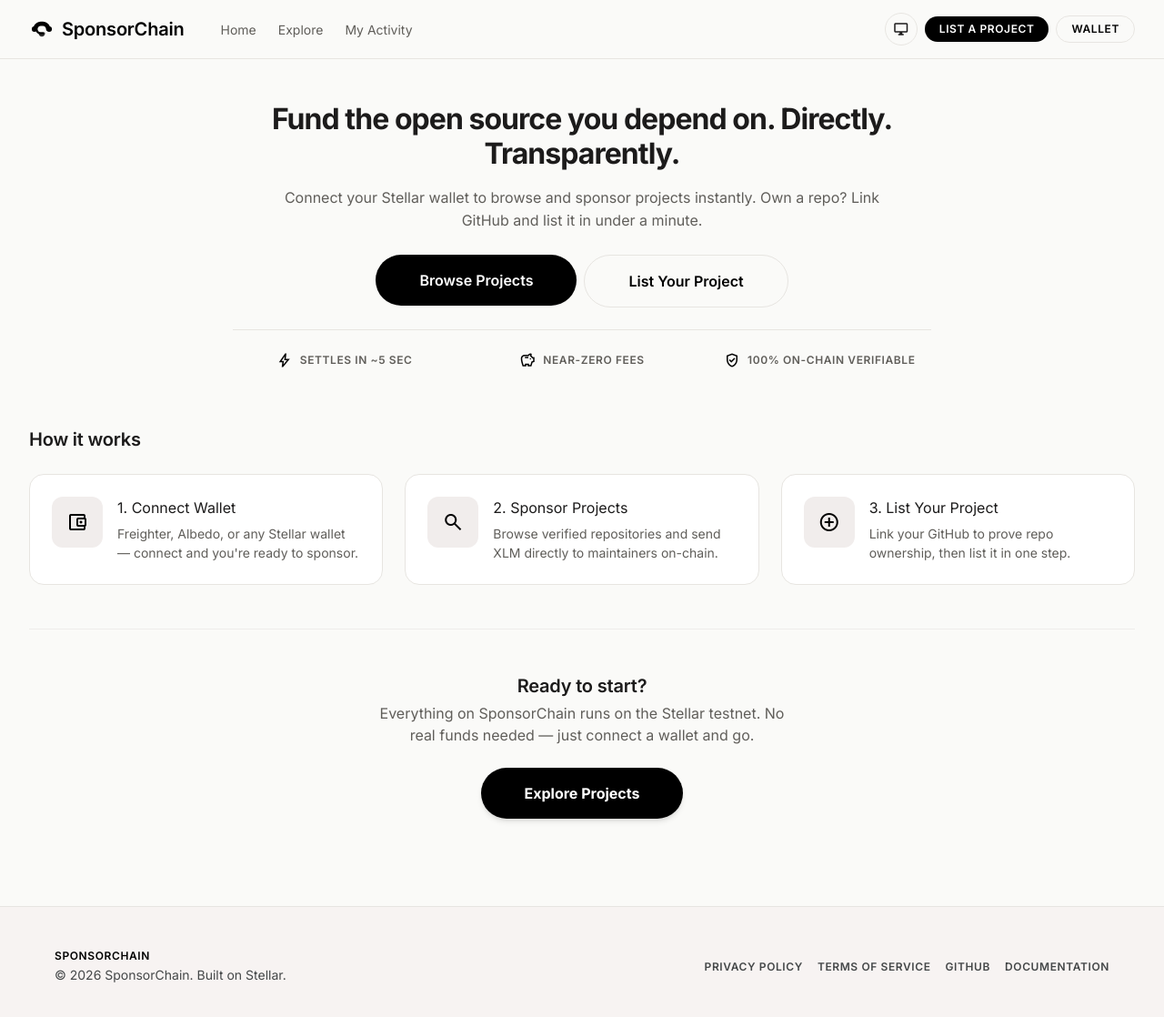
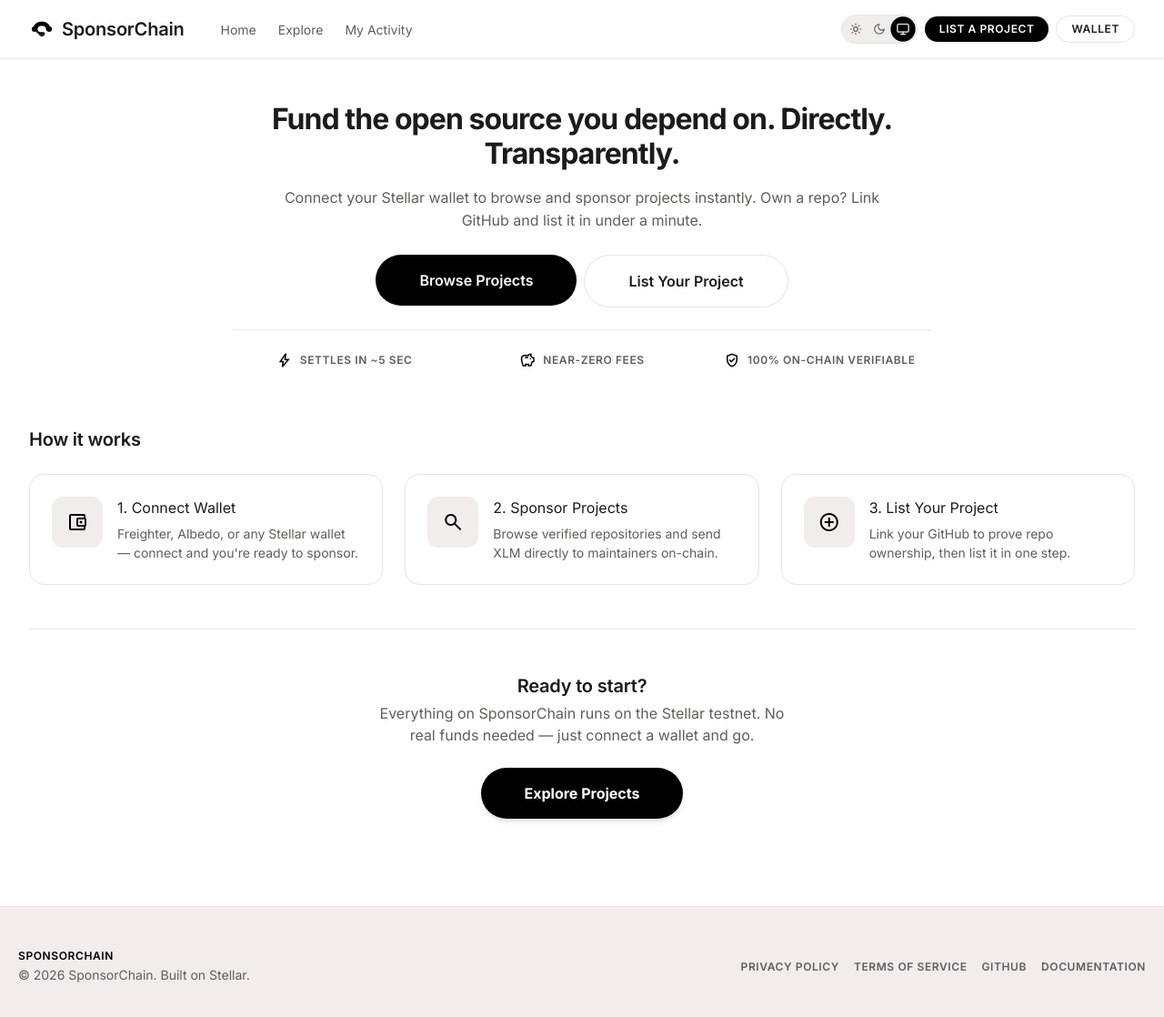
Before and after one commit to ashuujha/SponsorChain, a Next.js app: page / in a window 1280 px wide. Shown: the top 1118 px of the page at 91% size. Built offline with nearby package versions, Linux system fonts and the light colour scheme.

Commit message:
fix(theme): map tailwind colors to CSS variables, replace material icons in theme toggle with segmented inline SVGs, and fix button contrast

```diff
--- a/src/app/globals.css
+++ b/src/app/globals.css
@@ -8,11 +8,15 @@
   --background: #FAFAF8;
   --foreground: #1C1B1B;
   --surface: #FFFFFF;
-  --surface-hover: #F1EDEC;
+  --surface-container: #F1EDEC;
+  --surface-hover: #EBE7E6;
   --border-color: #E7E5E1;
   --text-primary: #1C1B1B;
   --text-secondary: #605E5A;
   --accent-green: #2E7D32;
+  --primary-bg: #000000;
+  --primary-text: #FFFFFF;
+  --btn-border: #E7E5E1;
   --font-inter: 'Inter', sans-serif;
 }
 
@@ -20,11 +24,15 @@
   --background: #0E0F12;
   --foreground: #F4F4F6;
   --surface: #16181D;
-  --surface-hover: #20232A;
+  --surface-container: #20232A;
+  --surface-hover: #282C35;
   --border-color: #2A2D35;
   --text-primary: #F4F4F6;
   --text-secondary: #9EA3B0;
   --accent-green: #4CAF50;
+  --primary-bg: #F4F4F6;
+  --primary-text: #0E0F12;
+  --btn-border: #2A2D35;
 }
 
 @layer base {
@@ -50,7 +58,7 @@
   }
 
   .receipt-dotted-line {
-    border-top: 1px dashed #E7E5E1;
+    border-top: 1px dashed var(--border-color);
   }
 
   .hide-scrollbar::-webkit-scrollbar {
@@ -62,11 +70,11 @@
   }
 
   .dot-grid {
-    background-image: radial-gradient(#e5e2e1 1px, transparent 1px);
+    background-image: radial-gradient(var(--border-color) 1px, transparent 1px);
     background-size: 24px 24px;
   }
 
-  /* Custom Typography Utility Mappings to match Stitch HTML Mockups */
+  /* Custom Typography Utility Mappings */
   .font-body-sm, .text-body-sm {
     font-size: 14px;
     line-height: 1.5;
@@ -114,47 +122,3 @@
     font-weight: 500;
   }
 }
-
-/* Core Material Design 3 Text Color Fallbacks for Solid Background Contrast - Global Scope */
-.text-on-primary, .text-on-secondary, .text-on-tertiary, .text-on-error {
-  color: #ffffff !important;
-}
-.text-on-surface, .text-on-background {
-  color: #1c1b1b !important;
-}
-.dark .text-on-surface, .dark .text-on-background {
-  color: #F4F4F6 !important;
-}
-.text-on-surface-variant {
-  color: #444748 !important;
-}
-.dark .text-on-surface-variant {
-  color: #9EA3B0 !important;
-}
-.text-on-primary-container {
-  color: #ffffff !important;
-}
-.text-on-secondary-container {
-  color: #64625e !important;
-}
-.text-on-tertiary-container {
-  color: #868381 !important;
-}
-.text-on-error-container {
-  color: #93000a !important;
-}
-
-/* ============================================================
-   Button Backstop — prevent black-on-black cascade
-   bg-primary = #000000, bg-secondary = #605e5a → must always
-   render white text regardless of inherited body color.
-   ============================================================ */
-.bg-primary {
-  color: #ffffff;
-}
-.bg-secondary {
-  color: #ffffff;
-}
-.bg-error {
-  color: #ffffff;
-}
--- a/src/components/shared/header.tsx
+++ b/src/components/shared/header.tsx
@@ -10,20 +10,20 @@
   const toggleDrawer = useUIStore((state) => state.toggleDrawer);
 
   return (
-    <header className="fixed top-0 w-full bg-surface/90 dark:bg-neutral-950/90 backdrop-blur-md z-40 border-b border-outline-variant dark:border-neutral-800 transition-colors">
+    <header className="fixed top-0 w-full bg-surface/90 backdrop-blur-md z-40 border-b border-outline-variant transition-colors">
       <div className="max-w-7xl mx-auto px-4 sm:px-6 lg:px-8 flex justify-between items-center h-16">
         <div className="flex items-center gap-sm">
           <button
-            className="p-xs hover:bg-surface-container dark:hover:bg-neutral-800 rounded-full transition-colors md:hidden"
+            className="p-xs hover:bg-surface-container rounded-full transition-colors md:hidden text-foreground"
             onClick={toggleDrawer}
             aria-label="Toggle Navigation Menu"
           >
-            <span className="material-symbols-outlined text-primary dark:text-neutral-100">menu</span>
+            <span className="material-symbols-outlined text-[20px]">menu</span>
           </button>
 
           <Link href="/" className="flex items-center gap-2 mr-md group">
-            <BrandLogo className="w-7 h-7 text-primary dark:text-neutral-100 group-hover:scale-105 transition-transform" />
-            <span className="font-headline-md text-headline-md font-bold text-primary dark:text-neutral-100 tracking-tight">
+            <BrandLogo className="w-7 h-7 text-foreground group-hover:scale-105 transition-transform" />
+            <span className="font-headline-md text-headline-md font-bold text-foreground tracking-tight">
               SponsorChain
             </span>
           </Link>
@@ -31,19 +31,19 @@
           <nav className="hidden md:flex items-center gap-lg ml-4">
             <Link
               href="/"
-              className="text-secondary dark:text-neutral-400 hover:text-primary dark:hover:text-neutral-100 font-semibold text-body-sm transition-colors"
+              className="text-secondary hover:text-foreground font-semibold text-body-sm transition-colors"
             >
               Home
             </Link>
             <Link
               href="/explore"
-              className="text-secondary dark:text-neutral-400 hover:text-primary dark:hover:text-neutral-100 font-semibold text-body-sm transition-colors"
+              className="text-secondary hover:text-foreground font-semibold text-body-sm transition-colors"
             >
               Explore
             </Link>
             <Link
               href="/activity"
-              className="text-secondary dark:text-neutral-400 hover:text-primary dark:hover:text-neutral-100 font-semibold text-body-sm transition-colors"
+              className="text-secondary hover:text-foreground font-semibold text-body-sm transition-colors"
             >
               My Activity
             </Link>
@@ -54,12 +54,12 @@
           <ThemeToggle />
 
           <Link href="/list-project">
-            <button className="hidden sm:inline-flex bg-primary dark:bg-neutral-100 text-on-primary dark:text-neutral-900 font-label-caps text-label-caps px-md py-2 rounded-full hover:bg-neutral-800 dark:hover:bg-neutral-200 transition-colors font-semibold shadow-xs">
+            <button className="hidden sm:inline-flex bg-primary text-on-primary font-label-caps text-label-caps px-md py-2 rounded-full hover:opacity-90 transition-all font-semibold shadow-xs">
               List a Project
             </button>
           </Link>
           <Link href="/wallet">
-            <button className="border border-outline-variant dark:border-neutral-700 text-primary dark:text-neutral-100 font-label-caps text-label-caps px-md py-2 rounded-full hover:bg-surface-container dark:hover:bg-neutral-800 transition-colors font-semibold">
+            <button className="border border-outline-variant text-foreground font-label-caps text-label-caps px-md py-2 rounded-full hover:bg-surface-container transition-colors font-semibold">
               Wallet
             </button>
           </Link>
--- a/src/components/shared/theme-toggle.tsx
+++ b/src/components/shared/theme-toggle.tsx
@@ -2,6 +2,33 @@
 
 import React, { useEffect, useState } from "react";
 import { useTheme } from "next-themes";
+
+function SunIcon({ className = "w-4 h-4" }: { className?: string }) {
+  return (
+    <svg viewBox="0 0 24 24" fill="none" stroke="currentColor" strokeWidth="2" strokeLinecap="round" strokeLinejoin="round" className={className}>
+      <circle cx="12" cy="12" r="4" />
+      <path d="M12 2v2M12 20v2M4.93 4.93l1.41 1.41M17.66 17.66l1.41 1.41M2 12h2M20 12h2M6.34 17.66l-1.41 1.41M19.07 4.93l-1.41 1.41" />
+    </svg>
+  );
+}
+
+function MoonIcon({ className = "w-4 h-4" }: { className?: string }) {
+  return (
+    <svg viewBox="0 0 24 24" fill="none" stroke="currentColor" strokeWidth="2" strokeLinecap="round" strokeLinejoin="round" className={className}>
+      <path d="M12 3a6 6 0 0 0 9 9 9 9 0 1 1-9-9Z" />
+    </svg>
+  );
+}
+
+function MonitorIcon({ className = "w-4 h-4" }: { className?: string }) {
+  return (
+    <svg viewBox="0 0 24 24" fill="none" stroke="currentColor" strokeWidth="2" strokeLinecap="round" strokeLinejoin="round" className={className}>
+      <rect width="20" height="14" x="2" y="3" rx="2" />
+      <line x1="8" x2="16" y1="21" y2="21" />
+      <line x1="12" x2="12" y1="17" y2="21" />
+    </svg>
+  );
+}
 
 export function ThemeToggle() {
   const { theme, setTheme } = useTheme();
@@ -11,40 +38,51 @@
     setMounted(true);
   }, []);
 
-  if (!mounted) {
-    return (
-      <div className="w-8 h-8 rounded-full bg-surface-container border border-outline-variant opacity-50" />
-    );
-  }
-
-  const cycleTheme = () => {
-    if (theme === "light") setTheme("dark");
-    else if (theme === "dark") setTheme("system");
-    else setTheme("light");
-  };
-
-  const getIcon = () => {
-    if (theme === "light") return "light_mode";
-    if (theme === "dark") return "dark_mode";
-    return "desktop_windows";
-  };
-
-  const getTitle = () => {
-    if (theme === "light") return "Theme: Light (Click for Dark)";
-    if (theme === "dark") return "Theme: Dark (Click for System)";
-    return "Theme: System (Click for Light)";
-  };
+  const activeTheme = mounted ? theme : "system";
 
   return (
-    <button
-      onClick={cycleTheme}
-      title={getTitle()}
-      aria-label={getTitle()}
-      className="p-2 rounded-full border border-outline-variant bg-surface hover:bg-surface-container text-on-surface transition-colors flex items-center justify-center"
-    >
-      <span className="material-symbols-outlined text-[18px]">
-        {getIcon()}
-      </span>
-    </button>
+    <div className="flex items-center bg-surface-container border border-outline-variant p-0.5 rounded-full shadow-xs">
+      <button
+        type="button"
+        onClick={() => setTheme("light")}
+        title="Light Theme"
+        aria-label="Switch to Light Theme"
+        className={`p-1.5 rounded-full transition-all duration-200 ${
+          activeTheme === "light"
+            ? "bg-primary text-on-primary shadow-xs scale-105"
+            : "text-secondary hover:text-primary"
+        }`}
+      >
+        <SunIcon className="w-3.5 h-3.5" />
+      </button>
+
+      <button
+        type="button"
+        onClick={() => setTheme("dark")}
+        title="Dark Theme"
+        aria-label="Switch to Dark Theme"
+        className={`p-1.5 rounded-full transition-all duration-200 ${
+          activeTheme === "dark"
+            ? "bg-primary text-on-primary shadow-xs scale-105"
+            : "text-secondary hover:text-primary"
+        }`}
+      >
+        <MoonIcon className="w-3.5 h-3.5" />
+      </button>
+
+      <button
+        type="button"
+        onClick={() => setTheme("system")}
+        title="System Theme"
+        aria-label="Switch to System Theme"
+        className={`p-1.5 rounded-full transition-all duration-200 ${
+          activeTheme === "system"
+            ? "bg-primary text-on-primary shadow-xs scale-105"
+            : "text-secondary hover:text-primary"
+        }`}
+      >
+        <MonitorIcon className="w-3.5 h-3.5" />
+      </button>
+    </div>
   );
 }
--- a/src/components/ui/button.tsx
+++ b/src/components/ui/button.tsx
@@ -3,23 +3,22 @@
 import { cn } from "@/lib/utils";
 
 const buttonVariants = cva(
-  "inline-flex items-center justify-center whitespace-nowrap rounded-full font-semibold transition-all focus-visible:outline-none focus-visible:ring-1 focus-visible:ring-ring disabled:pointer-events-none disabled:opacity-50 active:scale-95",
+  "inline-flex items-center justify-center whitespace-nowrap rounded-full font-semibold transition-all focus-visible:outline-none focus-visible:ring-2 focus-visible:ring-primary disabled:pointer-events-none disabled:opacity-50 active:scale-95",
   {
     variants: {
       variant: {
-        // Use [color:] arbitrary values — these are always generated and beat cascade from body
         default:
-          "bg-primary [color:#ffffff] shadow-sm hover:opacity-90",
+          "bg-primary text-on-primary shadow-sm hover:opacity-90",
         destructive:
-          "bg-error [color:#ffffff] shadow-sm hover:opacity-90",
+          "bg-error text-on-error shadow-sm hover:opacity-90",
         outline:
-          "border border-outline-variant bg-surface [color:#000000] hover:bg-surface-container-low transition-colors",
+          "border border-outline-variant bg-surface text-foreground hover:bg-surface-container transition-colors",
         secondary:
-          "bg-secondary [color:#ffffff] shadow-sm hover:opacity-90",
+          "bg-secondary text-on-secondary shadow-sm hover:opacity-90",
         ghost:
-          "hover:bg-surface-container-low [color:#000000]",
+          "hover:bg-surface-container text-foreground",
         link:
-          "[color:#000000] underline-offset-4 hover:underline",
+          "text-foreground underline-offset-4 hover:underline",
       },
       size: {
         default: "py-md px-xl text-body-lg",
--- a/tailwind.config.ts
+++ b/tailwind.config.ts
@@ -11,27 +11,23 @@
   theme: {
     extend: {
       colors: {
-        background: "#FAFAF8",
-        foreground: "#1c1b1b",
-        "on-primary": "#ffffff",
+        background: "var(--background)",
+        foreground: "var(--foreground)",
+        "on-primary": "var(--primary-text)",
         "on-secondary": "#ffffff",
         "on-tertiary": "#ffffff",
         "on-error": "#ffffff",
-        "on-surface": "#1c1b1b",
-        "on-surface-variant": "#444748",
-        "on-background": "#1c1b1b",
-        "on-primary-container": "#858383",
-        "on-secondary-container": "#64625e",
-        "on-tertiary-container": "#868381",
-        "on-error-container": "#93000a",
+        "on-surface": "var(--text-primary)",
+        "on-surface-variant": "var(--text-secondary)",
+        "on-background": "var(--text-primary)",
         primary: {
-          DEFAULT: "#000000",
-          foreground: "#ffffff",
+          DEFAULT: "var(--primary-bg)",
+          foreground: "var(--primary-text)",
           fixed: "#e5e2e1",
           "fixed-dim": "#c8c6c5",
         },
         secondary: {
-          DEFAULT: "#605e5a",
+          DEFAULT: "var(--text-secondary)",
           foreground: "#ffffff",
           container: "#e3dfda",
           "on-container": "#64625e",
@@ -39,7 +35,7 @@
           "fixed-dim": "#c9c6c1",
         },
         tertiary: {
-          DEFAULT: "#000000",
+          DEFAULT: "var(--text-primary)",
           foreground: "#ffffff",
           container: "#1d1b1a",
           "on-container": "#868381",
@@ -53,22 +49,22 @@
           "on-container": "#93000a",
         },
         surface: {
-          DEFAULT: "#FAFAF8",
+          DEFAULT: "var(--surface)",
           dim: "#ddd9d8",
           bright: "#fdf8f8",
           variant: "#e5e2e1",
           tint: "#5f5e5e",
           container: {
-            lowest: "#ffffff",
-            low: "#f7f3f2",
-            DEFAULT: "#f1edec",
-            high: "#ebe7e6",
-            highest: "#e5e2e1",
+            lowest: "var(--surface)",
+            low: "var(--surface-container)",
+            DEFAULT: "var(--surface-container)",
+            high: "var(--surface-hover)",
+            highest: "var(--surface-hover)",
           },
         },
         outline: {
-          DEFAULT: "#747878",
-          variant: "#E7E5E1",
+          DEFAULT: "var(--border-color)",
+          variant: "var(--border-color)",
         },
         "inverse-surface": "#313030",
         "inverse-on-surface": "#f4f0ef",
@@ -81,11 +77,11 @@
         full: "9999px",
       },
       maxWidth: {
-        "container-max": "1200px",
+        "container-max": "1280px",
       },
       spacing: {
         gutter: "20px",
-        "container-max": "1200px",
+        "container-max": "1280px",
         base: "4px",
         xs: "4px",
         sm: "8px",
```
